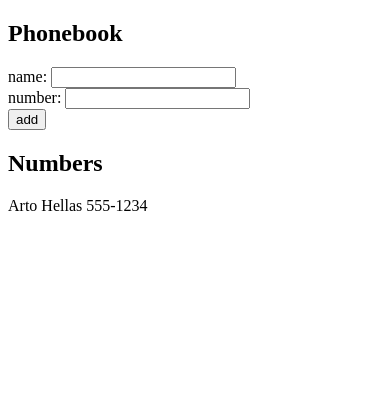
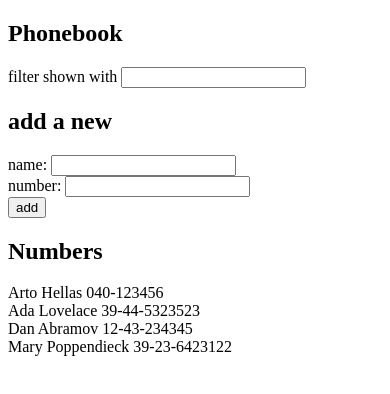
Before and after one commit to spamlawlz/fso, a React (Vite) app in the folder part2/phonebook/: page / in a window 390 px wide. Shown: the top 394 px of the page. Built offline with nearby package versions, Linux system fonts and the light colour scheme.

Commit message:
2.9*: The Phonebook Step4

```diff
--- a/part2/phonebook/src/App.jsx
+++ b/part2/phonebook/src/App.jsx
@@ -2,13 +2,14 @@
 
 const App = () => {
   const [persons, setPersons] = useState([
-    {
-      name: 'Arto Hellas',
-      number: '555-1234'
-    }
+    { name: 'Arto Hellas', number: '040-123456', id: 1 },
+    { name: 'Ada Lovelace', number: '39-44-5323523', id: 2 },
+    { name: 'Dan Abramov', number: '12-43-234345', id: 3 },
+    { name: 'Mary Poppendieck', number: '39-23-6423122', id: 4 }
   ])
   const [newName, setNewName] = useState('')
   const [newNumber, setNewNumber] = useState('')
+  const [filter, setFilter] = useState('')
 
   const addPerson = (event) => {
     event.preventDefault()
@@ -25,6 +26,10 @@
     setNewNumber('')
   }
 
+  const handleFilterChange = (event) => {
+    setFilter(event.target.value)
+  }
+
   const handleNameChange = (event) => {
     setNewName(event.target.value)
   }
@@ -33,9 +38,12 @@
     setNewNumber(event.target.value)
   }
 
+  const filteredPersons = persons.filter(person => person.name.toLowerCase().includes(filter.toLowerCase()) === true )
   return (
     <div>
       <h2>Phonebook</h2>
+      filter shown with <input value={filter} onChange={handleFilterChange} />
+      <h2>add a new</h2>
       <form onSubmit={addPerson}>
         <div>
           <div>name: <input value={newName} onChange={handleNameChange} /></div>
@@ -46,7 +54,7 @@
         </div>
       </form>
       <h2>Numbers</h2>
-      {persons.map(person => <div key={person.name}>{person.name} {person.number}</div>)}
+      {filteredPersons.map(person => <div key={person.name}>{person.name} {person.number}</div>)}
     </div>
   )
 }
```
